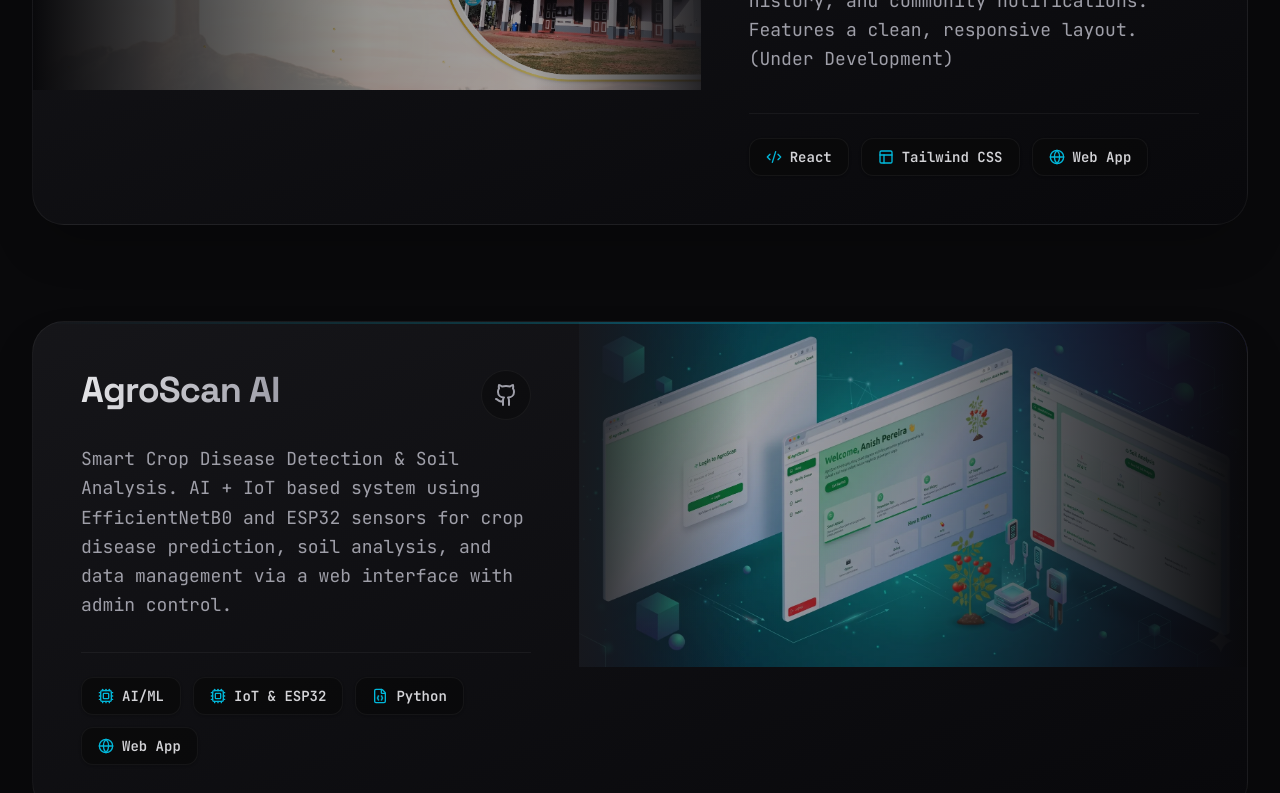
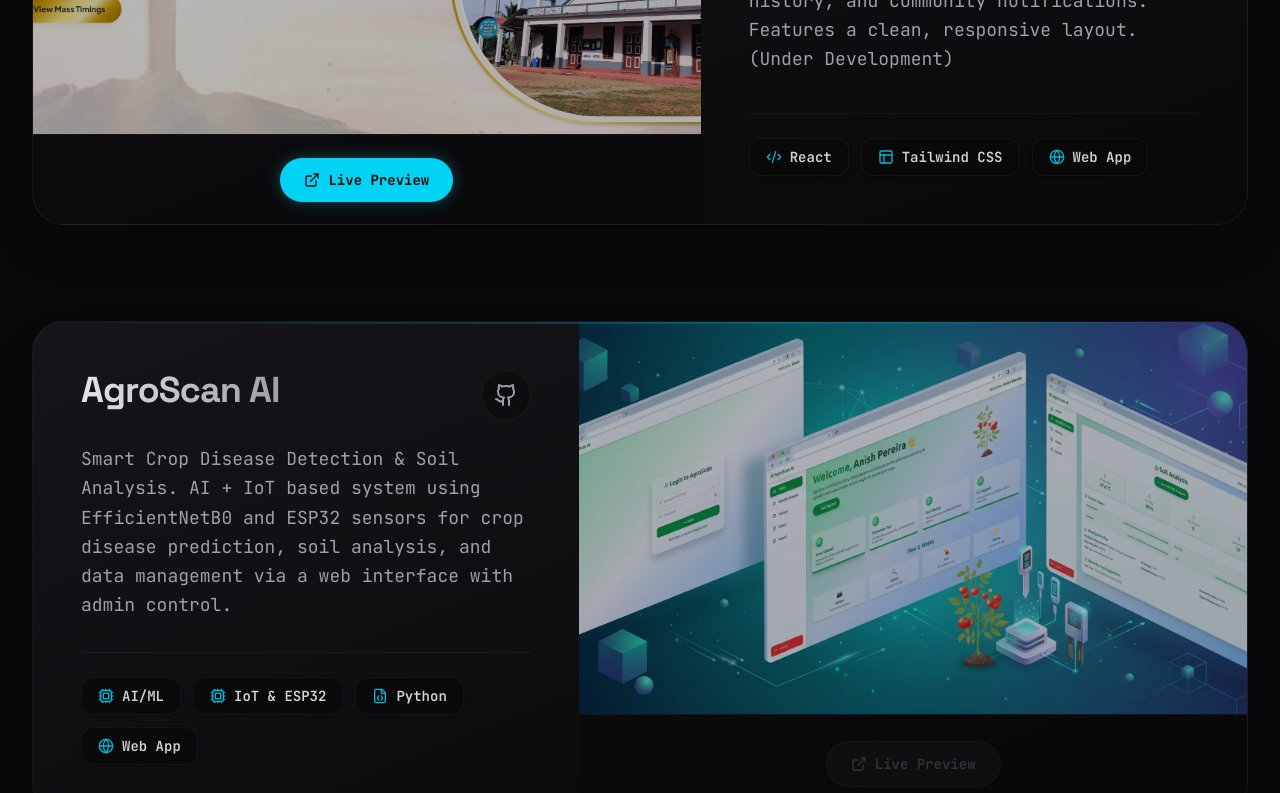
Before and after one commit to anishpereira1706/Portfolio-Website, a React (Vite) app: page / in a window 1280 px wide. Shown: the part 4620-5413 px from the top of the page. Built offline with nearby package versions, Linux system fonts and the light colour scheme.

Commit message:
Update projects layout with Live Preview buttons and remove labelspy

```diff
--- a/src/components/Projects.jsx
+++ b/src/components/Projects.jsx
@@ -13,7 +13,8 @@ const projects = [
       { name: "Tailwind CSS", icon: <Layout className="w-4 h-4" /> },
       { name: "Web App", icon: <Globe className="w-4 h-4" /> }
     ],
-    github: "https://github.com/anishpereira1706"
+    github: "https://github.com/anishpereira1706",
+    demo: "https://katipallachurch.vercel.app"
   },
   {
     title: "AgroScan AI",
@@ -30,7 +31,6 @@ const projects = [
   {
     title: "PawConnect",
     description: "Pet Adoption & Rescue App. Built using Flutter for cross-platform app support and a custom PHP/MySQL backend.",
-    // description: "Dog adoption and rescue app. Developed using flutter. php for backend with admin panel for easy management.",
     image: "/pawconnect.webp",
     tags: [
       { name: "Flutter", icon: <Smartphone className="w-4 h-4" /> },
@@ -118,9 +118,9 @@ const Projects = () => {
                 <div className="absolute -inset-24 bg-linear-to-br from-cyan-500/0 via-cyan-500/5 to-blue-500/0 opacity-0 group-hover:opacity-100 transition-opacity duration-700 blur-2xl z-0 pointer-events-none"></div>
 
                 {/* Image Section */}
-                <div className={`w-full lg:w-[55%] ${isChurch ? 'aspect-16/10 sm:aspect-4/3' : 'aspect-video sm:aspect-16/10'} lg:aspect-auto lg:h-full relative overflow-hidden shrink-0 group-hover:scale-[1.02] transition-transform duration-700 z-10`}>
+                <div className="w-full lg:w-[55%] flex flex-col shrink-0 relative z-10 border-b lg:border-b-0 border-white/5 bg-zinc-950/20">
+                  <div className={`w-full ${isChurch ? 'aspect-16/10 sm:aspect-4/3' : 'aspect-video sm:aspect-16/10'} lg:aspect-auto lg:h-[80%] relative overflow-hidden group-hover:scale-[1.01] transition-transform duration-700`}>
                     <div className="absolute inset-0 bg-linear-to-t from-zinc-950 via-transparent to-transparent opacity-80 z-10 lg:hidden"></div>
-                  <div className={`absolute inset-0 bg-linear-to-r ${isEven ? 'from-zinc-950 via-zinc-950/20' : 'to-zinc-950 via-zinc-950/20'} to-transparent opacity-0 lg:opacity-100 z-10 hidden lg:block`}></div>
                     <img
                       src={project.image}
                       alt={project.title}
@@ -128,8 +128,30 @@ const Projects = () => {
                       decoding="async"
                       className="w-full h-full object-cover object-top opacity-70 group-hover:opacity-100 group-hover:scale-105 transition-all duration-700"
                     />
-                  {/* Gradient blend for image edge on large screens */}
-                  <div className={`hidden lg:block absolute inset-y-0 w-1/4 from-zinc-900/90 to-transparent z-20 ${isEven ? 'right-0 bg-linear-to-l' : 'left-0 bg-linear-to-r'}`}></div>
+                  </div>
+
+                  {/* Live Preview Button Container below the image */}
+                  <div className="py-4 lg:py-0 flex-1 flex justify-center items-center bg-zinc-950/40 z-20 border-t border-white/5">
+                    {project.demo ? (
+                      <a
+                        href={project.demo}
+                        target="_blank"
+                        rel="noopener noreferrer"
+                        className="flex items-center gap-2 px-6 py-3 rounded-full bg-cyan-400 text-zinc-950 text-sm font-bold hover:bg-cyan-300 hover:scale-105 transition-all duration-300 shadow-[0_0_15px_rgba(34,211,238,0.3)]"
+                      >
+                        <ExternalLink className="w-4 h-4" />
+                        Live Preview
+                      </a>
+                    ) : (
+                      <button
+                        disabled
+                        className="flex items-center gap-2 px-6 py-3 rounded-full bg-zinc-800/40 text-zinc-600 text-sm font-bold border border-white/5 opacity-55 cursor-not-allowed"
+                      >
+                        <ExternalLink className="w-4 h-4" />
+                        Live Preview
+                      </button>
+                    )}
+                  </div>
                 </div>
 
                 {/* Content Section */}
```
Also changed, not shown: public/labelspy.png (added). Lines whose indentation alone changed are shown as unchanged.
